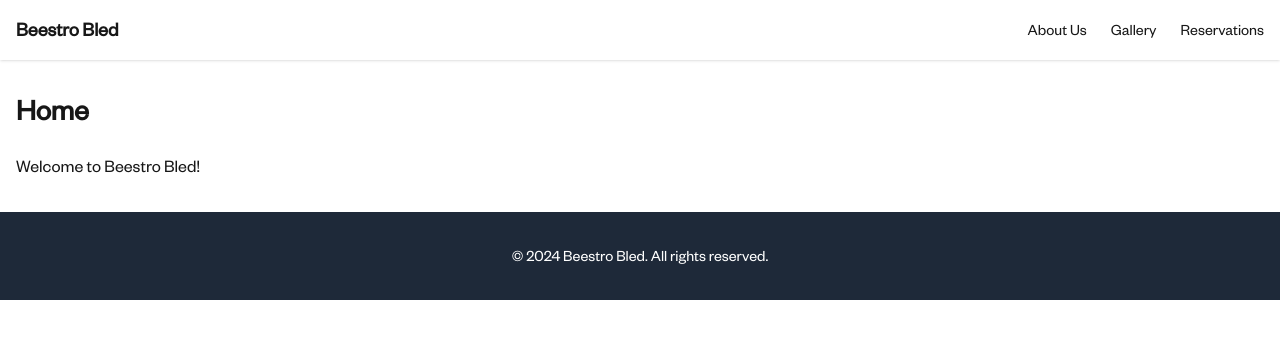
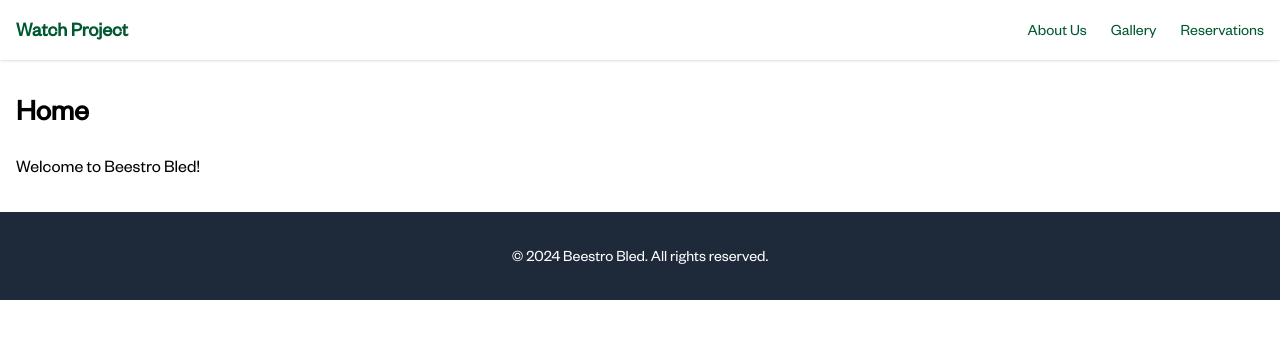
Before and after one commit to Valex99/my-app, a Next.js app: page /about-us in a window 1280 px wide. Shown: the top 338 px of the page. Built offline with nearby package versions, Linux system fonts and the light colour scheme.

Commit message:
Layout set for making a page

```diff
--- a/src/app/[locale]/(front)/header.tsx
+++ b/src/app/[locale]/(front)/header.tsx
@@ -5,9 +5,9 @@ export default function Header() {
   return (
     <header className="bg-white shadow-sm">
       <nav className="container mx-auto px-4 py-4">
-        <div className="flex items-center justify-between">
+        <div className="flex items-center justify-between text-rolex-green">
           <Link href="/" className="text-xl font-bold">
-            Beestro Bled
+            Watch Project
           </Link>
           <div className="hidden md:flex space-x-6">
             <Link href="/about-us" className="hover:text-gray-600">
--- a/src/app/[locale]/(front)/page.tsx
+++ b/src/app/[locale]/(front)/page.tsx
@@ -1,11 +1,13 @@
 import { LocaleTypes } from "@/i18n/locales/settings";
-
 
 type PageProps = {
   params: Promise<{ locale: LocaleTypes }>
 }
 
-export default function Page(props: PageProps) {
+export default async function Page(props: PageProps) {
+  const { locale } = await props.params;
+  console.log(locale);
+
   return (
     <div className="container mx-auto px-4 py-8">
       <h1 className="text-3xl font-bold mb-6">Home</h1>
--- /dev/null
+++ b/src/app/[locale]/layout.tsx
@@ -0,0 +1,5 @@
+import React from "react";
+
+export default function Layout({ children }: { children: React.ReactNode }) {
+  return <>{children}</>;
+}
--- a/src/app/globals.css
+++ b/src/app/globals.css
@@ -1,8 +1,17 @@
 @import "tailwindcss";
 
 :root {
-  --background: #ffffff;
-  --foreground: #171717;
+  /* Rolex Color Palette */
+  --rolex-green: #005830;
+  --rolex-dark-green: #1E3932;
+  --rolex-gold: #D4AF37;
+  --rolex-champagne: #C5B358;
+  --rolex-black: #0E0E0E;
+  --rolex-charcoal: #1C1C1C;
+  --rolex-ivory: #F5F5F5;
+  --rolex-offwhite: #ECE8E1;
+  --rolex-silver: #C0C0C0;
+  --rolex-white: #ffffff;
 }
 
 @theme inline {
@@ -11,11 +20,24 @@
   --font-sans: var(--font-founders-grotesk);
   --font-mono: var(--font-founders-grotesk);
   --font-founders-grotesk: var(--font-founders-grotesk);
+
+
+  --color-rolex-green: var(--rolex-green);
+  --color-rolex-dark-green: var(--rolex-dark-green);
+  --color-rolex-gold: var(--rolex-gold);
+  --color-rolex-champagne: var(--rolex-champagne);
+  --color-rolex-black: var(--rolex-black);
+  --color-rolex-charcoal: var(--rolex-charcoal);
+  --color-rolex-ivory: var(--rolex-ivory);
+  --color-rolex-offwhite: var(--rolex-offwhite);
+  --color-rolex-silver: var(--rolex-silver);
+  --color-rolex-white: var(--rolex-white);
 }
+
+
 
 @media (prefers-color-scheme: dark) {
   :root {
-    --background: #0a0a0a;
     --foreground: #ededed;
   }
 }
--- a/src/app/layout.tsx
+++ b/src/app/layout.tsx
@@ -3,7 +3,7 @@ import './globals.css'
 import localFont from 'next/font/local'
 //import { Toaster } from 'sonner'
 import React from "react";
-import { locales, fallbackLng } from '@/i18n/settings'
+
 
 const foundersGrotesk = localFont({
   src: [
--- a/src/middleware.ts
+++ b/src/middleware.ts
@@ -45,6 +45,10 @@ export async function middleware(request: NextRequest) {
   const isRestrictedPage = restrictedPages.some((path) =>
     pathname.includes(path)
   )
+
+
+
+
 
   const currentLocale =
     locales.find((locale) => pathname.startsWith(`/${locale}`)) || fallbackLng
```
